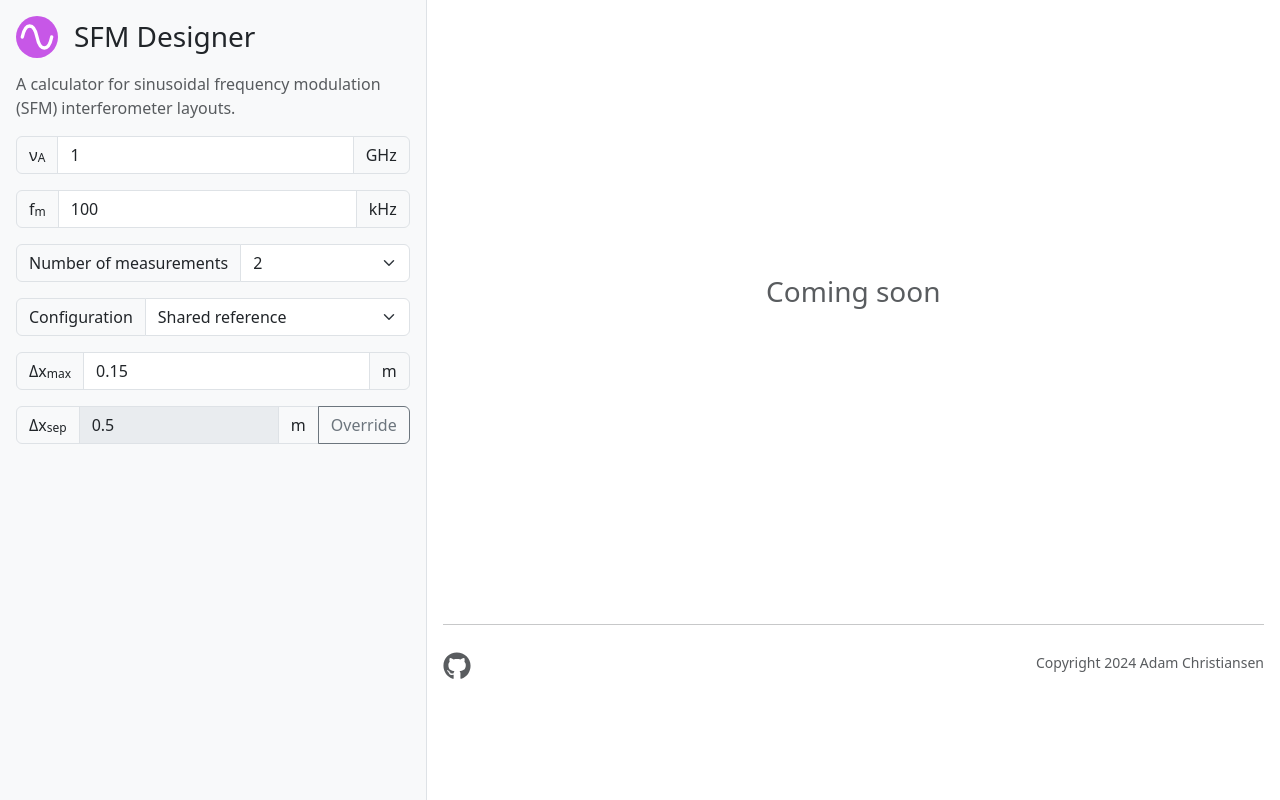
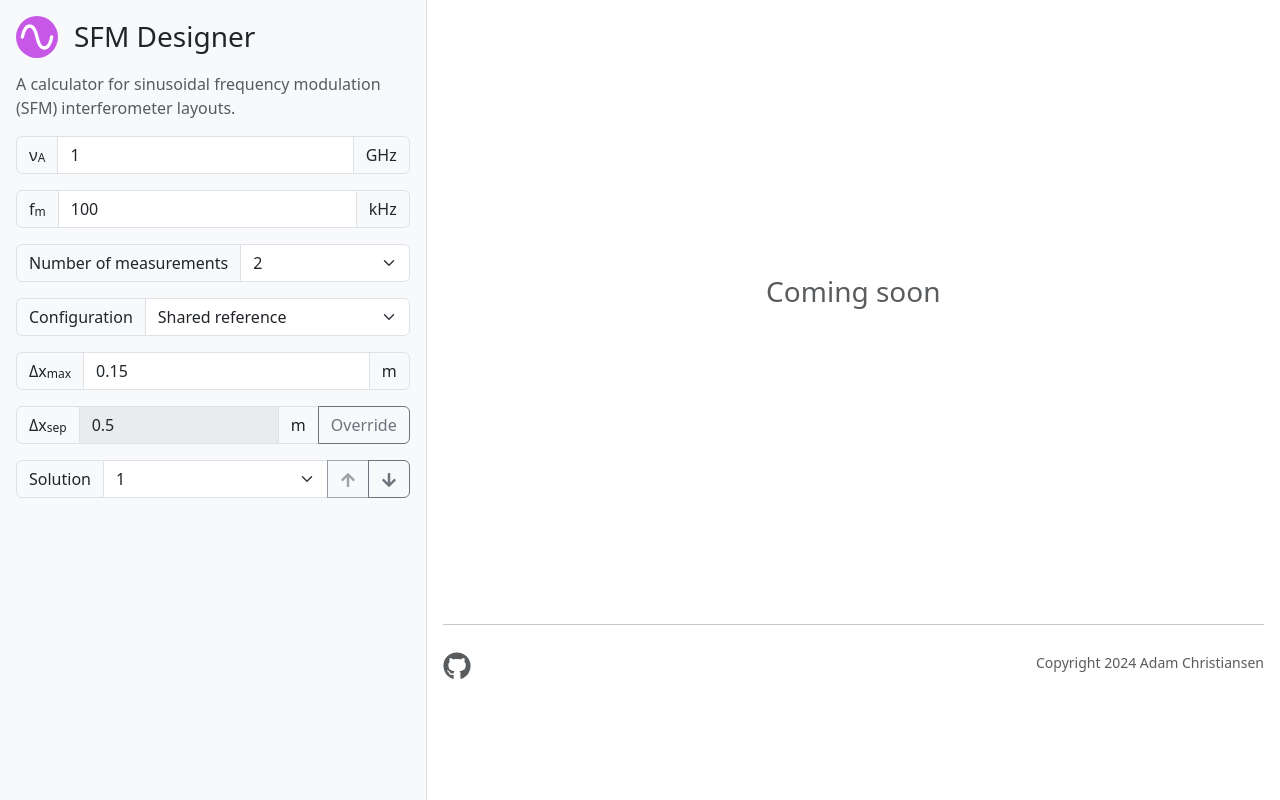
Before and after one commit to blueskyspectroscopy/sfm-designer, a React (Vite) app: page / in a window 1280 px wide. Built offline with nearby package versions, Linux system fonts and the light colour scheme.

Commit message:
feat: add solution dropdown

```diff
--- a/src/App.jsx
+++ b/src/App.jsx
@@ -18,6 +18,7 @@ export default function App() {
   const [configuration, setConfiguration] = useState(Configuration.SHARED_REFERENCE);
   const [maxStroke, setMaxStroke] = useState(0.15); // m.
   const [minSeparation, setMinSeparation] = useState(0.5); // m.
+  const [solution, setSolution] = useState(1);
   return (
     <BrowserRouter>
       <Container fluid className="user-select-none">
@@ -30,6 +31,7 @@ export default function App() {
               configuration={configuration} setConfiguration={setConfiguration}
               maxStroke={maxStroke} setMaxStroke={setMaxStroke}
               minSeparation={minSeparation} setMinSeparation={setMinSeparation}
+              solution={solution} setSolution={setSolution}
               />
           </Col>
           <Col className="p-3">
@@ -45,6 +47,7 @@ export default function App() {
               <p>Configuration = {configuration}</p>
               <p>Max mechanical stroke = {maxStroke} m</p>
               <p>Mechanical separation between axes = {minSeparation} m</p>
+              <p>Solution = {solution}</p>
             </div>
             <Footer />
           </Col>
--- a/src/components/Dropdown.jsx
+++ b/src/components/Dropdown.jsx
@@ -1,17 +1,58 @@
 import React from 'react';
 import PropTypes from 'prop-types';
 
+import Button from 'react-bootstrap/Button';
 import Form from 'react-bootstrap/Form';
 import InputGroup from 'react-bootstrap/InputGroup';
+import { FaArrowDown, FaArrowUp } from "react-icons/fa";
 
-export default function Dropdown({ prefix, suffix, children, ...props }) {
+export default function Dropdown({ prefix, suffix, value, onCycle, options, ...props }) {
+  // Handle the clicks of the cycle buttons.
+  const [UP, DOWN] = ['UP', 'DOWN'];
+  const handleClick = (direction) => {
+    // Find the index of the value.
+    let index = null;
+    for (let i = 0; i < options.length; i++) {
+      if (options[i].value == value) {
+        index = i;
+        break;
+      }
+    }
+    if (index == null) {
+      return; // The value was not found.
+    }
+    // Find the next index.
+    let next = index + (direction == DOWN ? 1 : -1);
+    if (next < 0) {
+      next = 0;
+    } else if (next >= options.length) {
+      next = options.length - 1;
+    }
+    onCycle(options[next].value);
+  };
   return (
     <InputGroup className="my-3">
       <InputGroup.Text>{prefix}</InputGroup.Text>
-      <Form.Select {...props}>
-        {children}
+      <Form.Select value={value} {...props}>
+        {options.map((opt) => <option key={opt.value} value={opt.value}>{opt.name}</option>)}
       </Form.Select>
       { suffix && <InputGroup.Text>{suffix}</InputGroup.Text> }
+      { onCycle && (<>
+        <Button
+          variant="outline-secondary"
+          onClick={() => handleClick(UP)}
+          disabled={value == options[0].value}
+          >
+          <FaArrowUp />
+        </Button>
+        <Button
+          variant="outline-secondary"
+          onClick={() => handleClick(DOWN)}
+          disabled={value == options[options.length - 1].value}
+          >
+          <FaArrowDown />
+        </Button>
+      </>)}
     </InputGroup>
   );
 }
@@ -19,5 +60,12 @@ export default function Dropdown({ prefix, suffix, children, ...props }) {
 Dropdown.propTypes = {
   prefix: PropTypes.node.isRequired,
   suffix: PropTypes.node,
-  children: PropTypes.node,
+  value: PropTypes.object.isRequired,
+  onCycle: PropTypes.func,
+  options: PropTypes.array.isRequired,
 };
+
+Dropdown.defaultProps = {
+  suffix: null,
+  onCycle: null,
+};
--- a/src/components/Entry.jsx
+++ b/src/components/Entry.jsx
@@ -50,3 +50,11 @@ Entry.propTypes = {
   value: PropTypes.object,
   onChange: PropTypes.func,
 };
+
+Entry.defaultProps = {
+  suffix: null,
+  automaticValue: null,
+  onOverrideChange: null,
+  value: null,
+  onChange: null,
+};
--- a/src/components/Sidebar.jsx
+++ b/src/components/Sidebar.jsx
@@ -29,6 +29,7 @@ export default function Sidebar({
     configuration, setConfiguration,
     maxStroke, setMaxStroke,
     minSeparation, setMinSeparation,
+    solution, setSolution,
   }) {
 
   // The minimum separation is automatically updated when the nuA input is
@@ -48,6 +49,7 @@ export default function Sidebar({
     }
   };
 
+  // TODO: move round_to calls into here.
   // Functions to update the exported state.
   const handleNuA = (e) => { setNuA(e.target.value * GHZ_TO_HZ), handleAutomaticMinSeparation() };
   const handleFM = (e) => setFM(e.target.value * KHZ_TO_HZ);
@@ -61,6 +63,7 @@ export default function Sidebar({
       setMinSeparation(e.target.value);
     }
   }
+  const handleSolution = (e) => setSolution(e.target.value);
 
   return (
     <>
@@ -90,31 +93,51 @@ export default function Sidebar({
       <Dropdown
         prefix="Number of measurements"
         value={numberOfMeasurements} onChange={handleNumberOfMeasuremnts}
+        options={[
+          { value: 1, name: '1' },
+          { value: 2, name: '2' },
+          { value: 3, name: '3' },
+          { value: 4, name: '4' },
+          { value: 5, name: '5' },
+        ]}
         aria-label="Number of desired simultaneous measurements"
-        >
-        <option value={1}>1</option>
-        <option value={2}>2</option>
-        <option value={3}>3</option>
-      </Dropdown>
+        />
       <Dropdown
         prefix="Configuration"
         value={configuration} onChange={handleConfiguration}
+        options={[
+          { value: Configuration.SHARED_REFERENCE, name: 'Shared reference' },
+          { value: Configuration.UNIQUE_REFERENCES, name: 'Unique references' },
+        ]}
         aria-label="The interferometer configuration style"
-        >
-        <option value={Configuration.SHARED_REFERENCE}>Shared reference</option>
-        <option value={Configuration.UNIQUE_REFERENCES}>Unique references</option>
-      </Dropdown>
+        />
       <Entry
         type="number" min={0} max={10} step={0.01}
         prefix={<>&Delta;x<sub>max</sub></>} suffix="m"
         value={maxStroke} onChange={handleMaxStroke}
-        aria-label="Maximum mechanical stroke to be measured" />
+        aria-label="Maximum mechanical stroke to be measured"
+        />
       <Entry
         type="number" min={0} max={10} step={0.01}
         prefix={<>&Delta;x<sub>sep</sub></>} suffix="m"
         value={minSeparation} onChange={handleMinSeparation}
         automaticValue={automaticMinSeparation} onOverrideChange={setAutomaticMinSeparationOverride}
-        aria-label="Minimum mechanical separation between axes" />
+        aria-label="Minimum mechanical separation between axes"
+        />
+      <Dropdown
+        prefix="Solution"
+        value={solution} onChange={handleSolution}
+        onCycle={setSolution}
+        options={[
+          /* TODO: Populate with correct options */
+          { value: 1, name: '1' },
+          { value: 2, name: '2' },
+          { value: 3, name: '3' },
+          { value: 4, name: '4' },
+          { value: 5, name: '5' },
+        ]}
+        aria-label="Solution for a number of measurements and configuration"
+        />
     </>
   );
 }
@@ -132,4 +155,6 @@ Sidebar.propTypes = {
   setMaxStroke: PropTypes.func.isRequired,
   minSeparation: PropTypes.number.isRequired,
   setMinSeparation: PropTypes.func.isRequired,
+  solution: PropTypes.object.isRequired,
+  setSolution: PropTypes.func.isRequired,
 };
```
